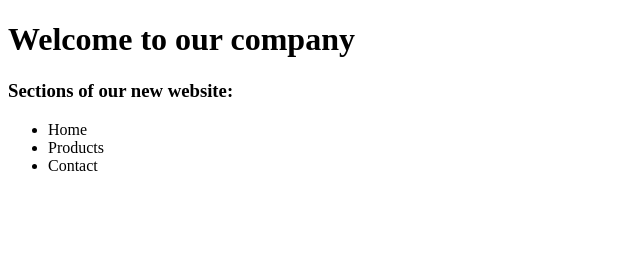
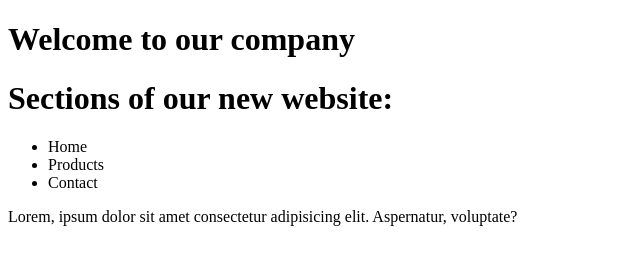
Before and after one commit to miloszdravkovic/git-vezba4, a plain HTML site: page about.html in a window 1280 px wide. Shown: the whole page, without its empty margins (0-640 px from the left). Drawn offline with Linux system fonts and the light colour scheme.

Commit message:
test:123 -fixed-about-page

```diff
--- a/about.html
+++ b/about.html
@@ -9,12 +9,14 @@
 <body>
     <h1>Welcome to our company</h1>
 
-    <h3>Sections of our new website:</h3>
+    <h1>Sections of our new website:</h1>
 
     <ul>
         <li>Home</li>
         <li>Products</li>
         <li>Contact</li>
     </ul>
+
+    <p>Lorem, ipsum dolor sit amet consectetur adipisicing elit. Aspernatur, voluptate?</p>
 </body>
 </html>
```
